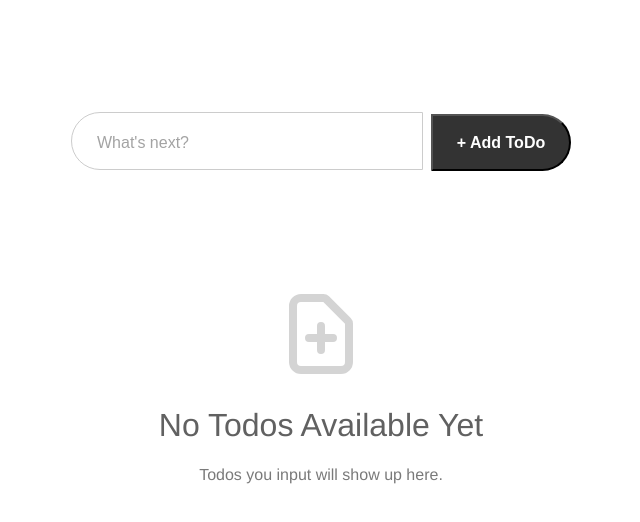
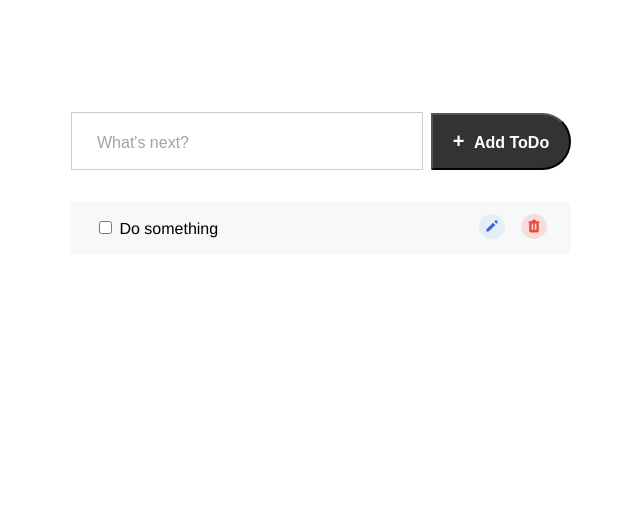
Before and after one commit to abSarpong/vue-todo-app, a Vue app: page / in a window 1280 px wide. Shown: the top 522 px of the page, without its empty margins (319-959 px from the left). Built offline with nearby package versions, Linux system fonts and the light colour scheme.

Commit message:
save changes

```diff
--- a/src/App.vue
+++ b/src/App.vue
@@ -1,6 +1,7 @@
 <template>
   <div id="app">
     <div class="wrapper">
+      <div v-if="!isEditing">
         <add-to-do @add-new-todo="addTodo"></add-to-do>
         <div v-if="todoCount">
           <div v-for="{id, todo, completed} in todos" :key="id">
@@ -10,6 +11,7 @@
               :completed="completed"
               @delete-todo="deleteTodo(id)"
               @mark-complete="markComplete(id)"
+              @toggle-todo-forms="toggleEditForm(id)"
             />
           </div>
         </div>
@@ -29,10 +31,12 @@
                 d="M9 13h6m-3-3v6m5 5H7a2 2 0 01-2-2V5a2 2 0 012-2h5.586a1 1 0 01.707.293l5.414 5.414a1 1 0 01.293.707V19a2 2 0 01-2 2z"
               />
             </svg>
-          <h1 style="color: #616161; font-weight: 500">No Todos Available Yet</h1>
-          <span style="color: #7a7a7a">Todos you input will show up here.</span>
+            <h2 style="color: #616161; font-weight: 500">No Todos Available Yet</h2>
+            <span style="color: #7a7a7a; font-size: 14px">Todos you input will show up here.</span>
           </div>
         </div>
+      </div>
+      <edit-to-do @edit-todo="editTodo" @cancel-edit="editCancelled" :isEditing="isEditing" v-else></edit-to-do>
     </div>
   </div>
 </template>
@@ -40,6 +44,7 @@
 <script>
 import AddToDo from "./components/AddToDo.vue";
 import TodoItem from "./components/TodoItem.vue";
+import EditToDo from "./components/EditToDo.vue";
 
 import uniqueId from "lodash.uniqueid";
 
@@ -48,33 +53,46 @@ export default {
   components: {
     AddToDo,
     TodoItem,
+    EditToDo,
   },
   data() {
     return {
-      todos: [],
+      todos: [{ id: "0", todo: "Do something", completed: false }],
+      isEditing: false,
     };
   },
   methods: {
-    addTodo: function (newTodo) {
+    addTodo(todo) {
       this.todos.push({
         id: uniqueId(),
-        todo: newTodo,
+        todo: todo,
         completed: false,
       });
     },
-    markComplete: function (id) {
+    markComplete(id) {
       const todoItemId = this.todos.find((item) => item.id === id);
       todoItemId.completed = !todoItemId.completed;
     },
-    deleteTodo: function (id) {
+    deleteTodo(id) {
       // this.todos = this.todos.filter((todo) => todo.id != id);
       const todoIndex = this.todos.findIndex((item) => item.id === id);
       this.todos.splice(todoIndex, 1);
     },
-    editTodo: function () {},
+    editTodo(id, newTodo) {
+      console.log(id, newTodo, "kk");
+      const todoToEdit = this.todos.find((item) => item.id === id);
+      todoToEdit.todo = newTodo + " yeap";
+    },
+    toggleEditForm(id) {
+      this.isEditing = true;
+      console.log(id);
+    },
+    editCancelled() {
+      this.isEditing = false;
+    },
   },
   computed: {
-    todoCount: function () {
+    todoCount() {
       return this.todos.length;
     },
   },
--- a/src/components/AddToDo.vue
+++ b/src/components/AddToDo.vue
@@ -2,9 +2,10 @@
   <div>
     <form @submit.prevent="onSubmit" action>
       <div class="form-style">
-        <input type="text" v-model="newTodo" placeholder="What's next?" />
+        <input type="text" v-model="todo" placeholder="What's next?" />
         <button type="submit" class="primary-button">
-          + Add ToDo
+          <span style="font-size: 20px">&#43;&nbsp;</span>
+          Add ToDo
         </button>
       </div>
     </form>
@@ -13,16 +14,16 @@
 
 <script>
 export default {
-  name: "AddTodo",
+  name: "AddToDo",
   data() {
     return {
-      newTodo: "",
+      todo: "",
     };
   },
   methods: {
-    onSubmit: function() {
-      this.$emit("add-new-todo", this.newTodo);
-      this.newTodo = "";
+    onSubmit() {
+      this.$emit("add-new-todo", this.todo);
+      this.todo = "";
     },
   },
 };
@@ -41,19 +42,6 @@ input[type="text"] {
   width: 300px;
   border: 1px solid #cccccc;
   height: 40px;
-  border-top-left-radius: 50px;
-  border-bottom-left-radius: 50px;
-}
-input[type="text"]:focus {
-  margin: 8px 0 16px 0px;
-  padding: 8px 25px;
-  font-size: 20px;
-  margin-right: 8px;
-  width: 300px;
-  border: 1px solid #cccccc;
-  height: 40px;
-  border-top-left-radius: 50px;
-  border-bottom-left-radius: 50px;
 }
 ::placeholder {
   font-size: 16px;
--- a/src/components/EditToDo.vue
+++ b/src/components/EditToDo.vue
@@ -1,5 +1,46 @@
 <template>
   <div>
-    Edit Todo Component
+    <form @submit.prevent="onSubmit" action>
+      <div class="form-style">
+        <div>
+          <span style="font-size: 22px; color: #0088f1" @click="cancelEdit">
+            &#8855;
+            <span style="font-size: 16px;">Cancel</span>
+          </span>
+        </div>
+        <input type="text" v-model="newTodo" placeholder="What's next?" />
+        <button type="submit" class="primary-button">
+          <span style="font-size: 20px">&#10003;&nbsp;</span>
+          Save ToDo
+        </button>
+      </div>
+    </form>
   </div>
 </template>
+
+<script>
+export default {
+  name: "EditToDo",
+  props: {
+    // id: { type: String },
+    // todo: { type: String },
+  },
+  data() {
+    return {
+      newTodo: "",
+    };
+  },
+  methods: {
+    onSubmit() {
+      this.$emit("edit-todo", this.newTodo);
+      this.isTodo = "";
+    },
+    cancelEdit() {
+      this.$emit("cancel-edit");
+    },
+  },
+};
+</script>
+
+<style>
+</style>
--- a/src/components/TodoItem.vue
+++ b/src/components/TodoItem.vue
@@ -3,12 +3,7 @@
     <div>
       <p :class="{ completed: completed }" class="todo-style" :id="id">
         <span>
-          <input
-            type="checkbox"
-            :id="id"
-            :checked="isCompleted"
-            @change="$emit('mark-complete')"
-          />
+          <input type="checkbox" :id="id" :checked="isCompleted" @change="$emit('mark-complete')" />
           {{ todo }}
         </span>
         <span>
@@ -18,7 +13,7 @@
               viewBox="0 0 20 20"
               fill="#3867d6"
               style="width: 16px"
-              @click="editTodo"
+              @click="toggleForm"
             >
               <path
                 d="M13.586 3.586a2 2 0 112.828 2.828l-.793.793-2.828-2.828.793-.793zM11.379 5.793L3 14.172V17h2.828l8.38-8.379-2.83-2.828z"
@@ -54,17 +49,20 @@ export default {
     todo: { type: String },
     completed: { type: Boolean },
   },
-  data() {
-    return {
-      isCompleted: this.isCompleted,
-    };
-  },
   methods: {
-    deleteTodo: function() {
+    deleteTodo() {
       this.$emit("delete-todo");
     },
-    editTodo: function() {
+    editTodo() {
       this.$emit("edit-todo");
+    },
+    toggleForm() {
+      this.$emit("toggle-todo-forms");
+    },
+  },
+  computed: {
+    isCompleted() {
+      return this.completed;
     },
   },
 };
```
Lines whose indentation alone changed are shown as unchanged.
